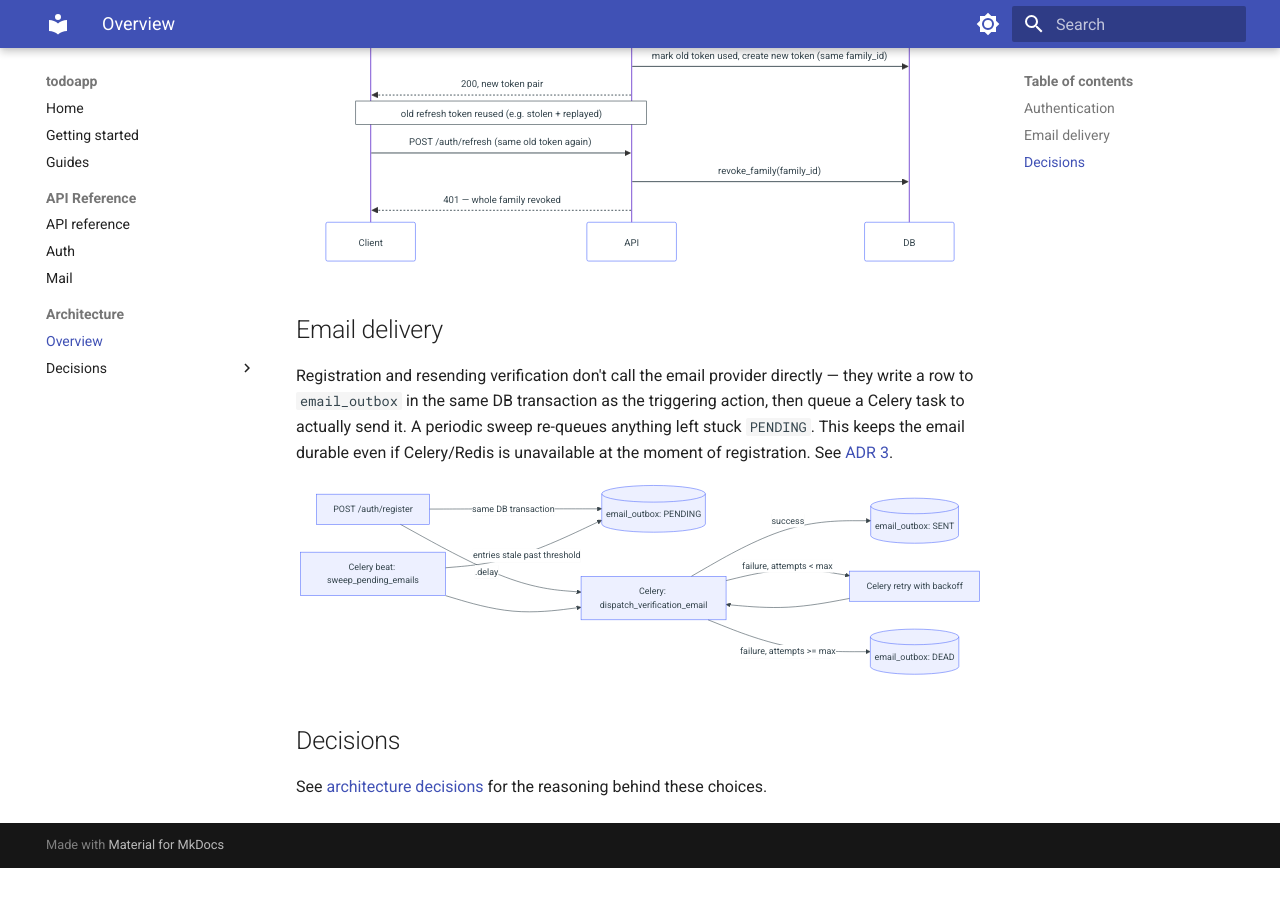
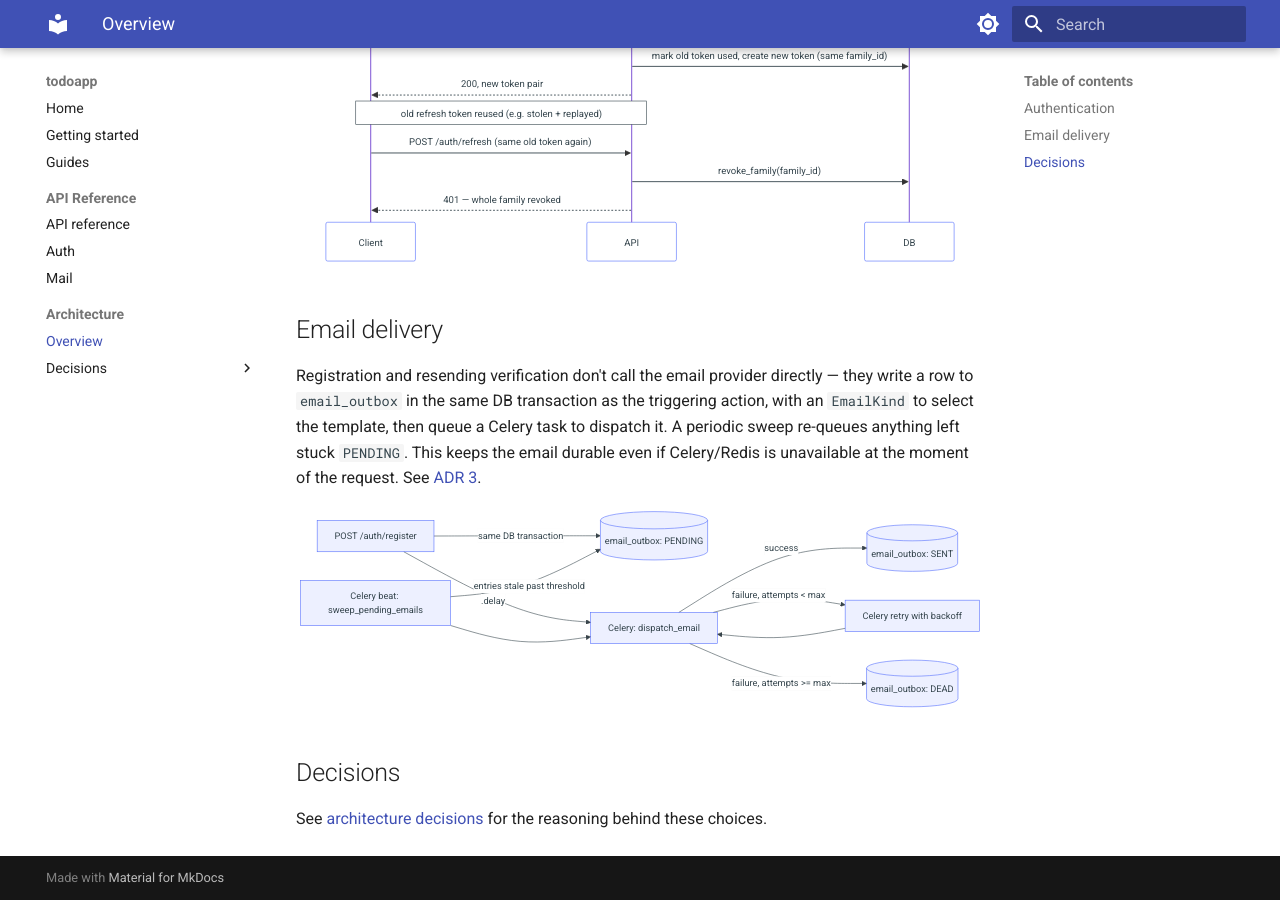
Before and after one commit to jbtwist/FastApi-Backend-Template, an MkDocs documentation site: the page built from docs/architecture/overview.md, in a window 1280 px wide and 900 px high, scrolled down 1091 px. Built offline with MkDocs 1.6.1 and Material for MkDocs 9.7.7, drawn with Linux system fonts in a browser that asks for light colours; before the commit the page ends 1959 px from its top, so only the background shows below that.

Commit message:
docs: sync after #46 (#50)
Co-authored-by: github-actions[bot] <github-actions[bot]@users.noreply.github.com>

````diff
--- a/docs/architecture/overview.md
+++ b/docs/architecture/overview.md
@@ -60,15 +60,15 @@ sequenceDiagram
 
 Registration and resending verification don't call the email provider
 directly — they write a row to `email_outbox` in the same DB transaction as
-the triggering action, then queue a Celery task to actually send it. A
-periodic sweep re-queues anything left stuck `PENDING`. This keeps the email
-durable even if Celery/Redis is unavailable at the moment of registration.
-See [ADR 3](decisions/0003-durable-email-outbox-before-dispatch.md).
+the triggering action, with an `EmailKind` to select the template, then
+queue a Celery task to dispatch it. A periodic sweep re-queues anything left
+stuck `PENDING`. This keeps the email durable even if Celery/Redis is
+unavailable at the moment of the request. See [ADR 3](decisions/0003-durable-email-outbox-before-dispatch.md).
 
 ```mermaid
 flowchart LR
     A[POST /auth/register] -->|same DB transaction| B[(email_outbox: PENDING)]
-    A -->|.delay| C[Celery: dispatch_verification_email]
+    A -->|.delay| C[Celery: dispatch_email]
     C -->|success| D[(email_outbox: SENT)]
     C -->|failure, attempts < max| E[Celery retry with backoff]
     E --> C
````
Also changed, not shown: 7 other files.
